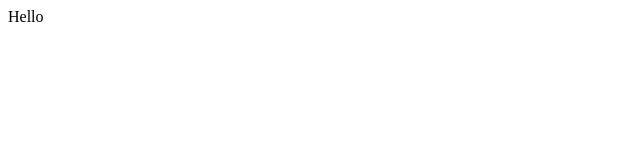
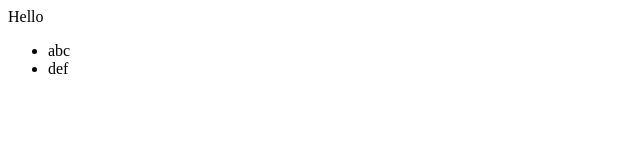
Before and after one commit to udaraau/git_sandbox, a plain HTML site: page index.html in a window 1280 px wide. Shown: the full height of the page, 0-640 px from the left. Drawn offline with Linux system fonts and the light colour scheme.

Commit message:
Add a list

```diff
--- a/index.html
+++ b/index.html
@@ -3,5 +3,11 @@
 </head>
 <body>
 Hello
+
+<ul>
+<li>abc</li>
+<li>def</li>
+</ul>
+
 </body>
 </html>
```
